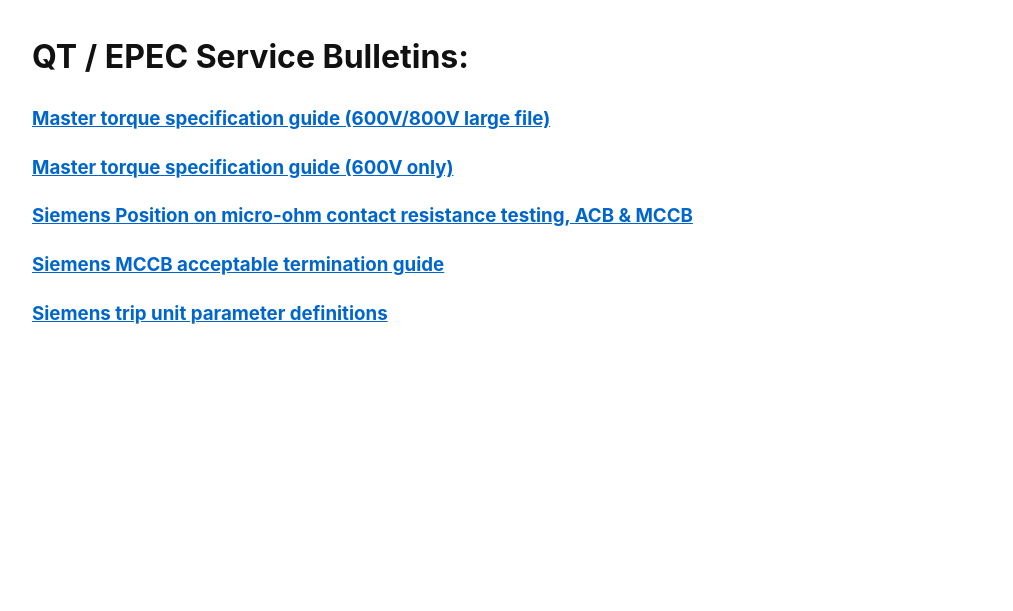
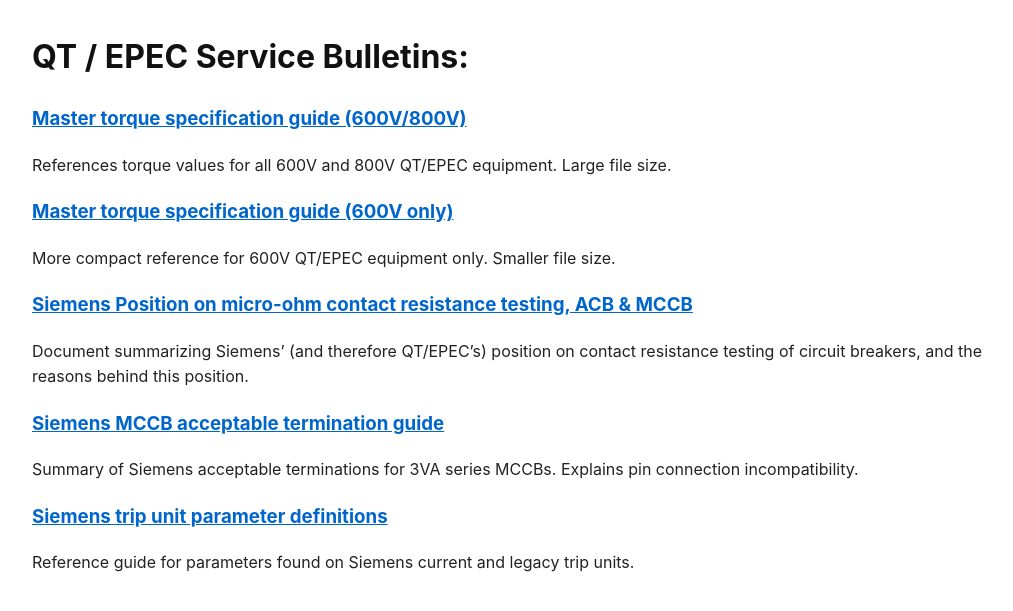
Before and after one commit to epecsupport/Service, a Jekyll site: the page built from bulletins.md, in a window 1280 px wide. Shown: the top 611 px of the page, without its empty margins (108-1121 px from the left). Built offline with Jekyll 4.4.1, drawn with Linux system fonts in a browser that asks for light colours.

Commit message:
Added descriptions

```diff
--- a/bulletins.md
+++ b/bulletins.md
@@ -6,12 +6,17 @@ autolink: true
 
 # QT / EPEC Service Bulletins:
 
-### [Master torque specification guide (600V/800V large file)](https://raw.githubusercontent.com/epecsupport/Service/main/library/TSB_20251119rev1217.pdf)
+### [Master torque specification guide (600V/800V)](https://raw.githubusercontent.com/epecsupport/Service/main/library/TSB_20251119rev1217.pdf)
+References torque values for all 600V and 800V QT/EPEC equipment.  Large file size.
 
 ### [Master torque specification guide (600V only)](https://raw.githubusercontent.com/epecsupport/Service/main/library/TSB_20251119rev1217L.pdf)
+More compact reference for 600V QT/EPEC equipment only.  Smaller file size.
 
 ### [Siemens Position on micro-ohm contact resistance testing, ACB & MCCB](https://raw.githubusercontent.com/epecsupport/Service/main/library/TSB_20260305.pdf)
+Document summarizing Siemens' (and therefore QT/EPEC's) position on contact resistance testing of circuit breakers, and the reasons behind this position.
 
 ### [Siemens MCCB acceptable termination guide](https://raw.githubusercontent.com/epecsupport/Service/main/library/TSB_20260303.pdf)
+Summary of Siemens acceptable terminations for 3VA series MCCBs.  Explains pin connection incompatibility.
 
 ### [Siemens trip unit parameter definitions](https://raw.githubusercontent.com/epecsupport/Service/main/library/TSB_20251212.pdf)
+Reference guide for parameters found on Siemens current and legacy trip units.
```
